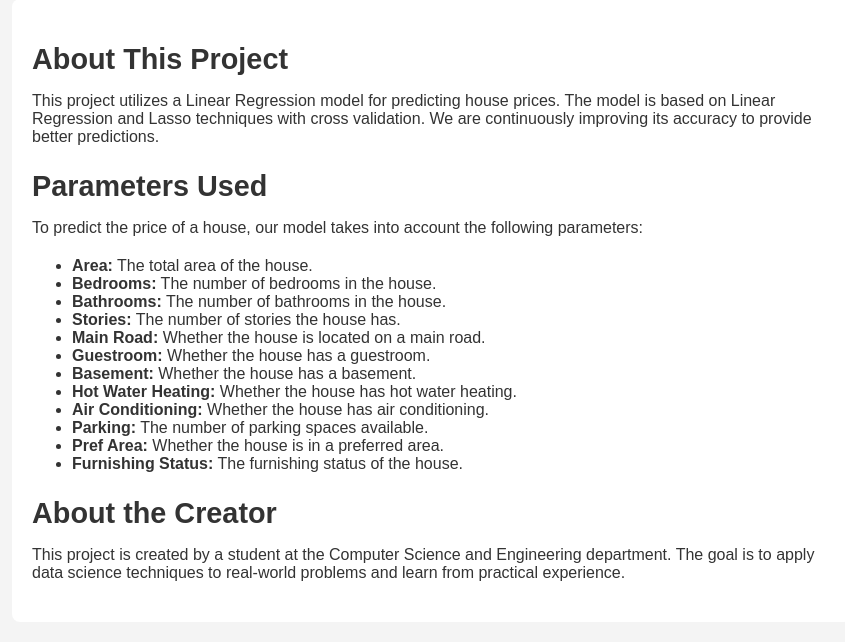
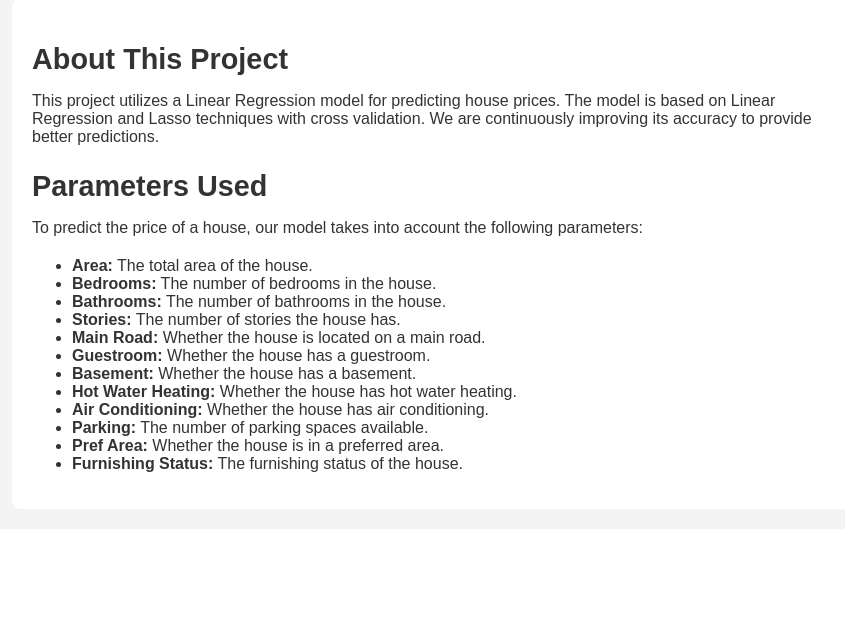
Before and after one commit to ayushjaswal/House_pricing_predictor, a Flask app: page / in a window 1280 px wide. Shown: the part 393-1035 px from the top of the page, without its empty margins (208-1053 px from the left). After the commit the page ends 865 px from the top, so only its background shows below. Run offline with Flask 3, Linux system fonts and the light colour scheme; parts of the project's set-up code (start-up, migrations or seed data) failed here and were passed over.

Commit message:
update index.html

```diff
--- a/templates/index.html
+++ b/templates/index.html
@@ -137,12 +137,6 @@
           house.
         </li>
       </ul>
-      <h2>About the Creator</h2>
-      <p>
-        This project is created by a student at the Computer Science and
-        Engineering department. The goal is to apply data science techniques to
-        real-world problems and learn from practical experience.
-      </p>
     </div>
   </body>
 </html>
```
